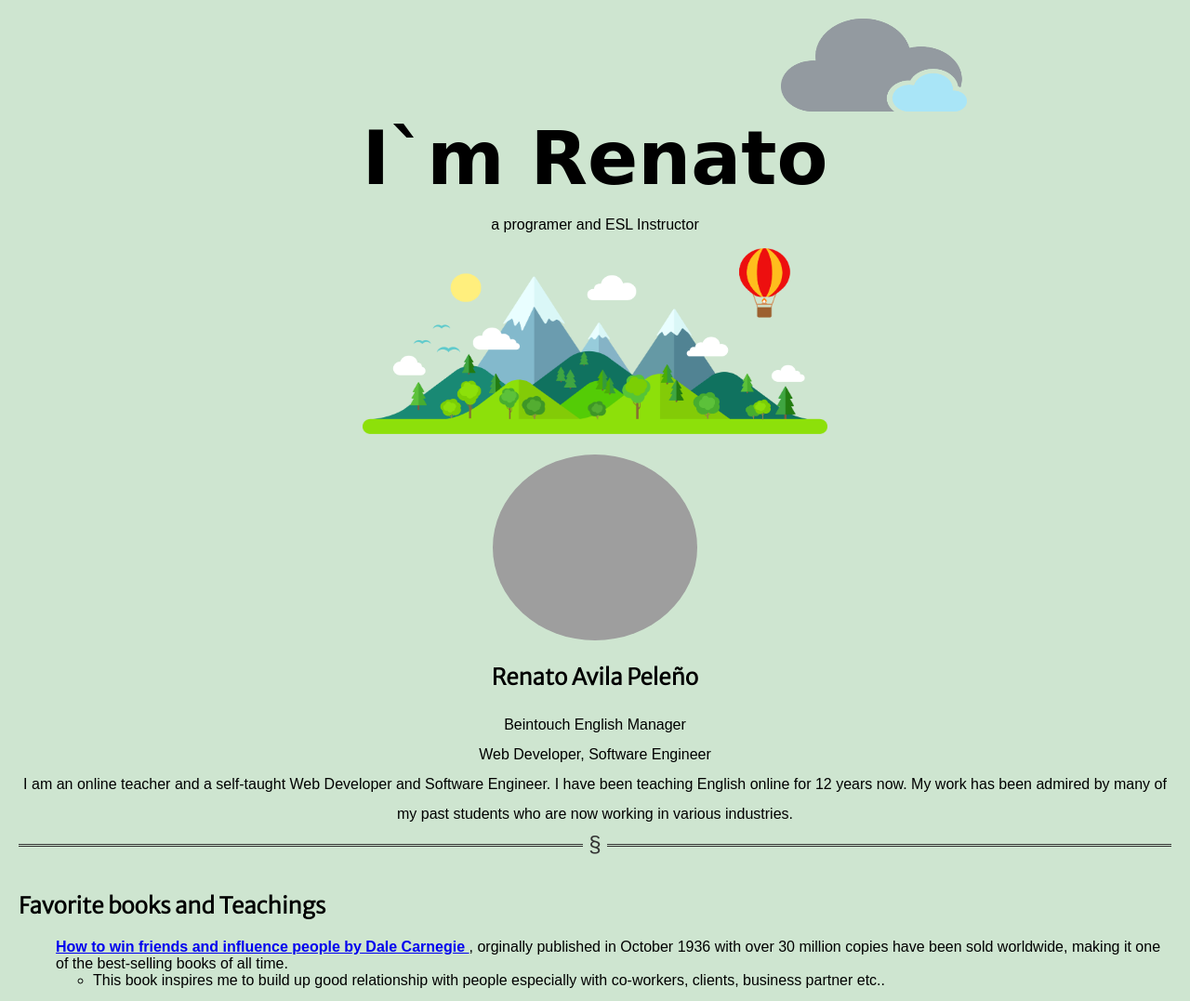
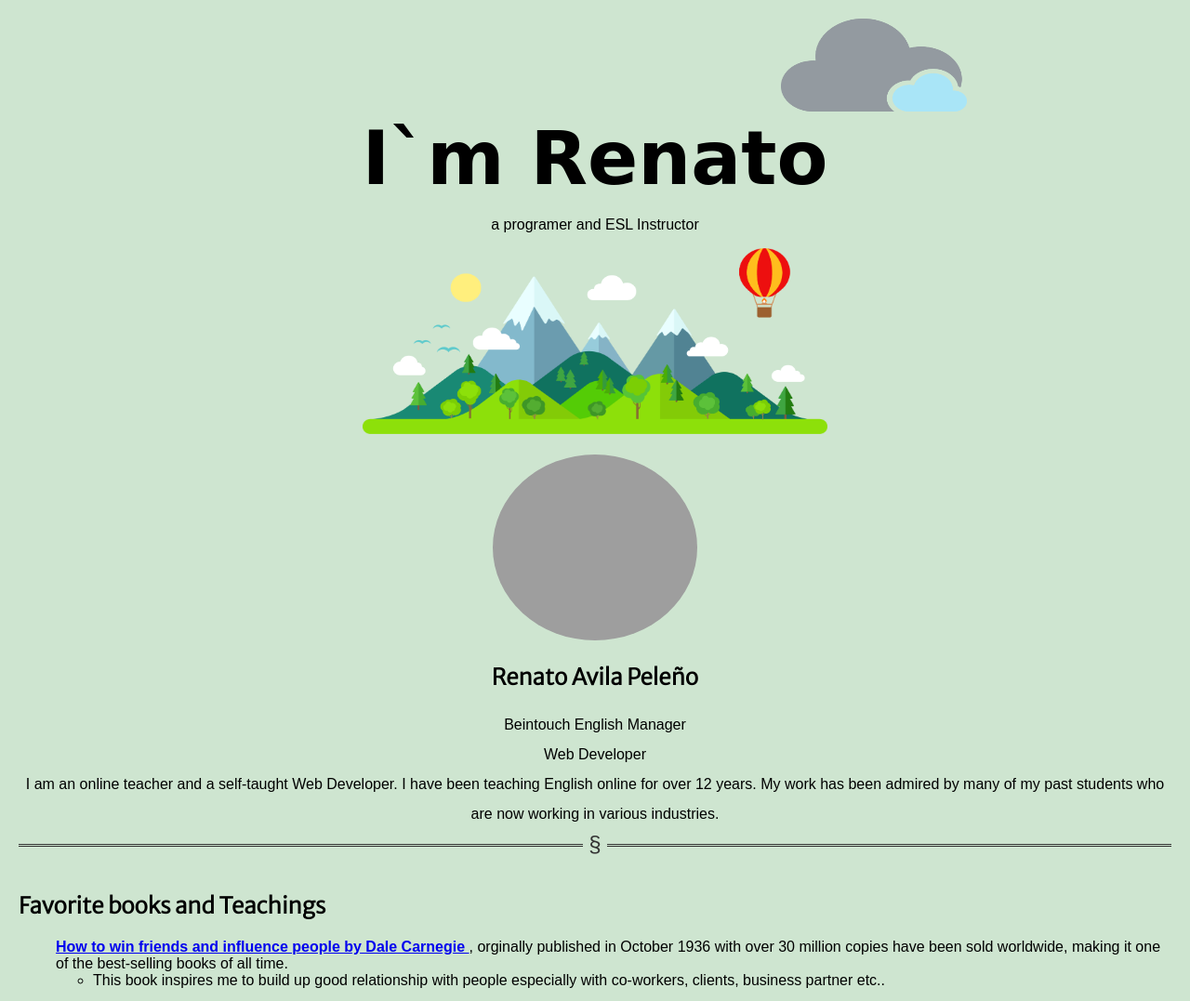
Before and after one commit to Renatopeleno/cv, a plain HTML site: page index.html in a window 1280 px wide. Shown: the top 1077 px of the page at 93% size. Drawn offline with Linux system fonts and the light colour scheme; grey boxes are pictures that could not be loaded; a web font is replaced by a local one.

Commit message:
Update index.html

```diff
--- a/index.html
+++ b/index.html
@@ -32,7 +32,7 @@
 
         <h2>Renato Avila Peleño</h2>
 
-        <p class="text">Beintouch English Manager<br> Web Developer, Software Engineer<br> I am an online teacher and a self-taught Web Developer and Software Engineer. I have been teaching English online for 12 years now. My work has been admired by many of my past
+        <p class="text">Beintouch English Manager<br> Web Developer<br>I am an online teacher and a self-taught Web Developer. I have been teaching English online for over 12 years. My work has been admired by many of my past
             students who are now working in various industries.</p>
     </div>
 
```
